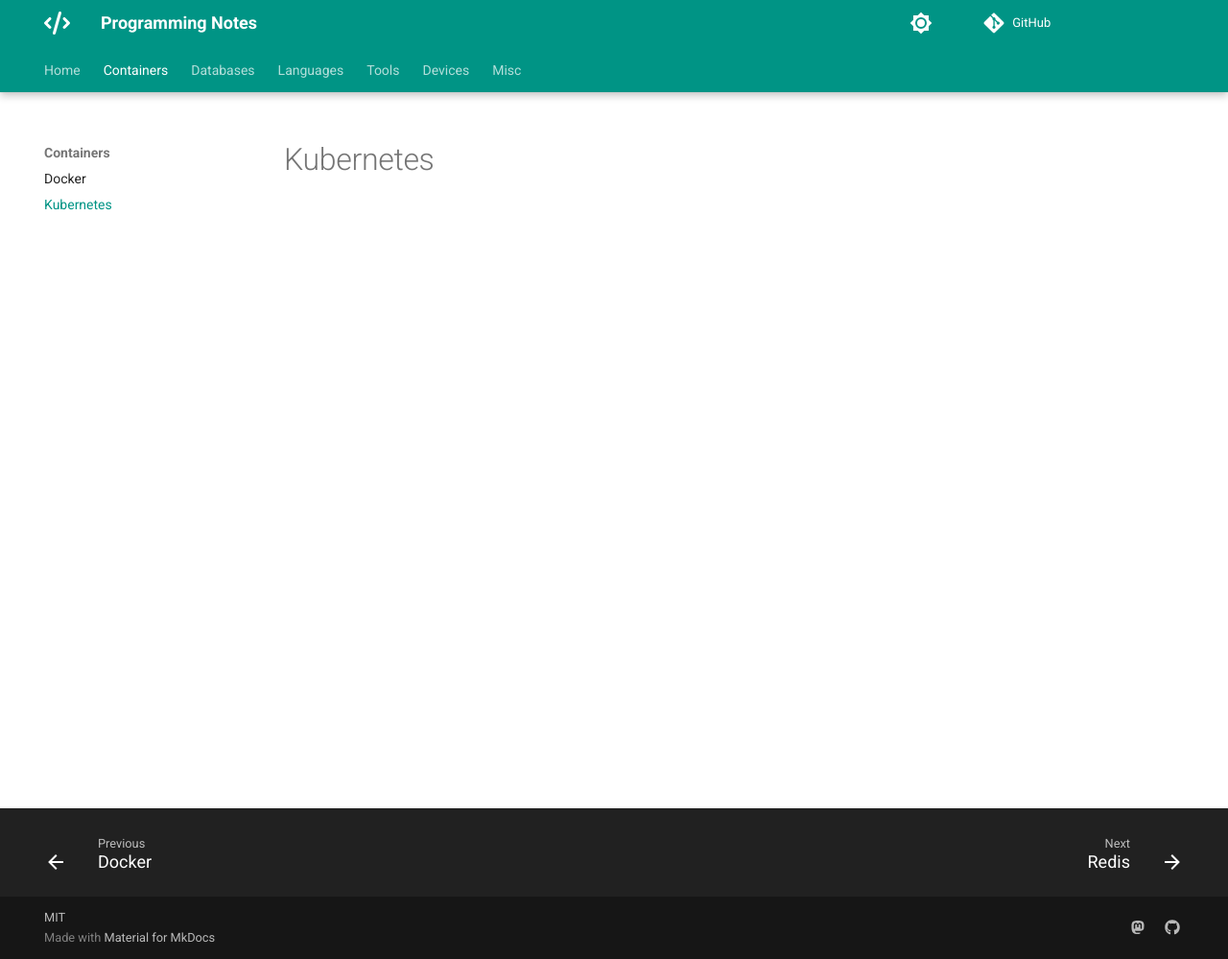
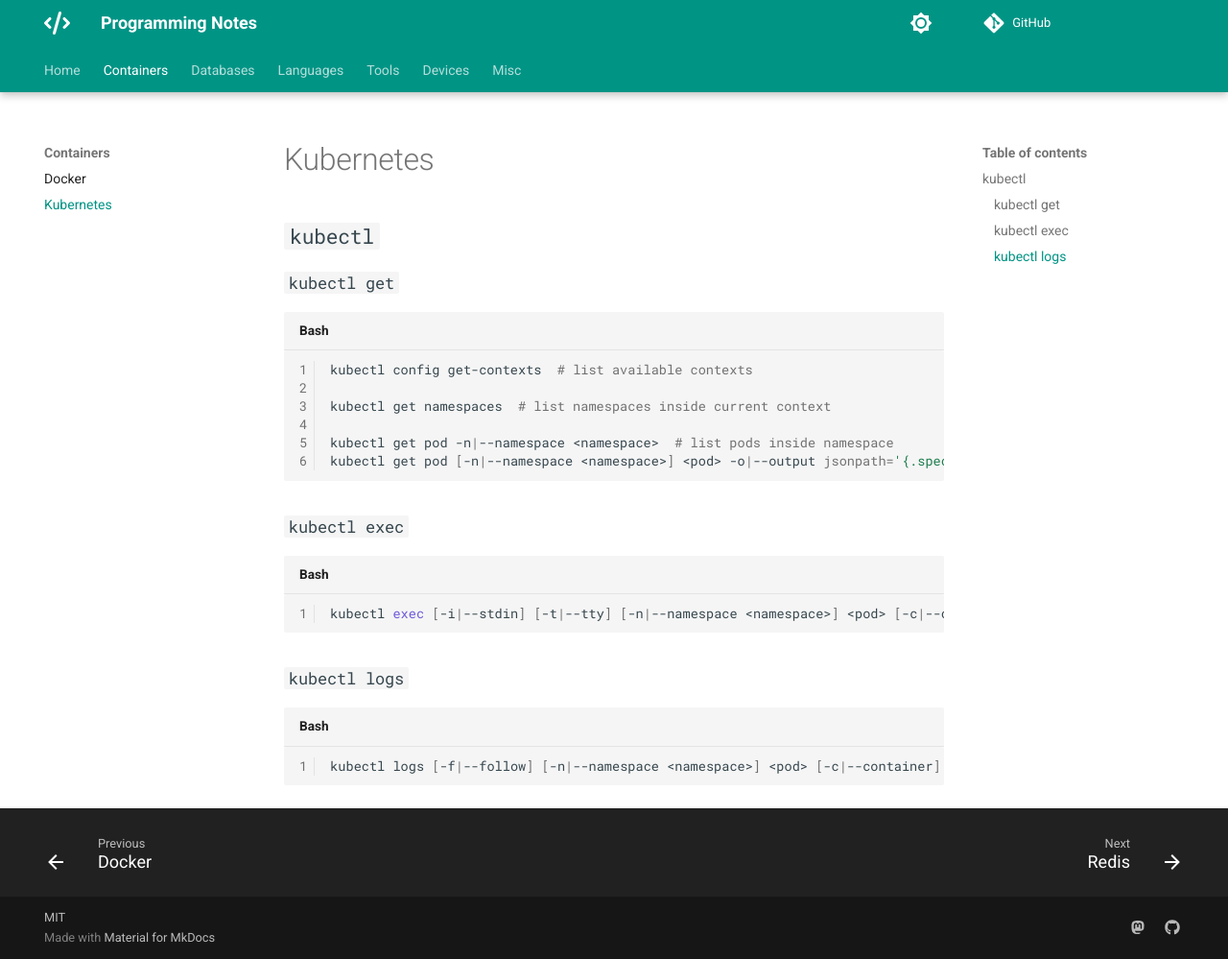
Before and after one commit to m-lamonaca/programming-notes, an MkDocs documentation site: the page built from docs/containers/kubernetes.md, in a window 1280 px wide and 999 px high. Shown: the whole window at 96% size. Built offline with MkDocs 1.6.1 and Material for MkDocs 9.7.7, drawn with Linux system fonts in a browser that asks for light colours; comment, search, counter and statistics services are not loaded.

Commit message:
feat(k8s): add `kubetcl` notes

````diff
--- a/docs/containers/kubernetes.md
+++ b/docs/containers/kubernetes.md
@@ -1 +1,25 @@
 # Kubernetes
+
+## `kubectl`
+
+### `kubectl get`
+
+```sh
+kubectl config get-contexts  # list available contexts
+
+kubectl get namespaces  # list namespaces inside current context
+
+kubectl get pod -n|--namespace <namespace>  # list pods inside namespace
+kubectl get pod [-n|--namespace <namespace>] <pod> -o|--output jsonpath='{.spec.containers[*].name}'  # list containers inside pod
+```
+
+### `kubectl exec`
+
+```sh
+kubectl exec [-i|--stdin] [-t|--tty] [-n|--namespace <namespace>] <pod> [-c|--container <container>] -- <command>  # execute a command inside a container
+```
+### `kubectl logs`
+
+```sh
+kubectl logs [-f|--follow] [-n|--namespace <namespace>] <pod> [-c|--container]  # get pod/container logs
+```
````
Also changed, not shown: docs/containers/docker.md (+1 -1 lines).
